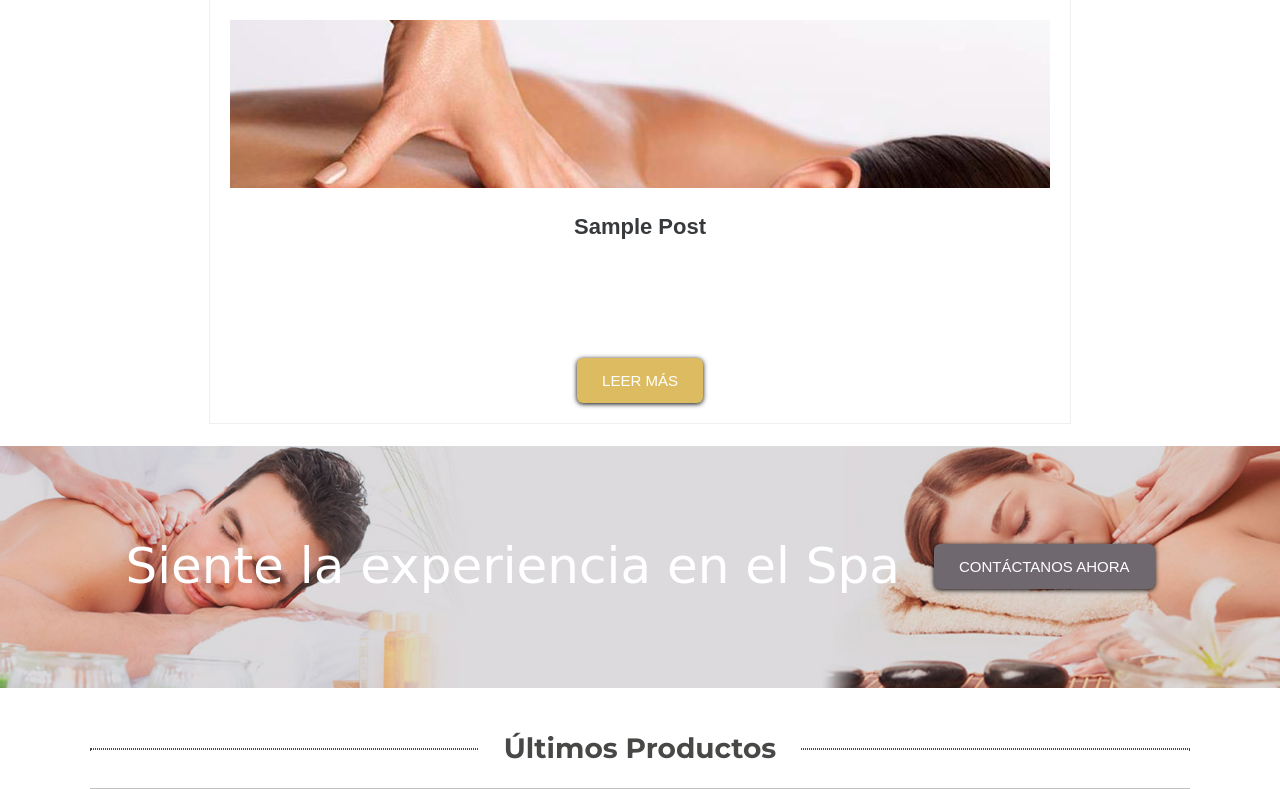
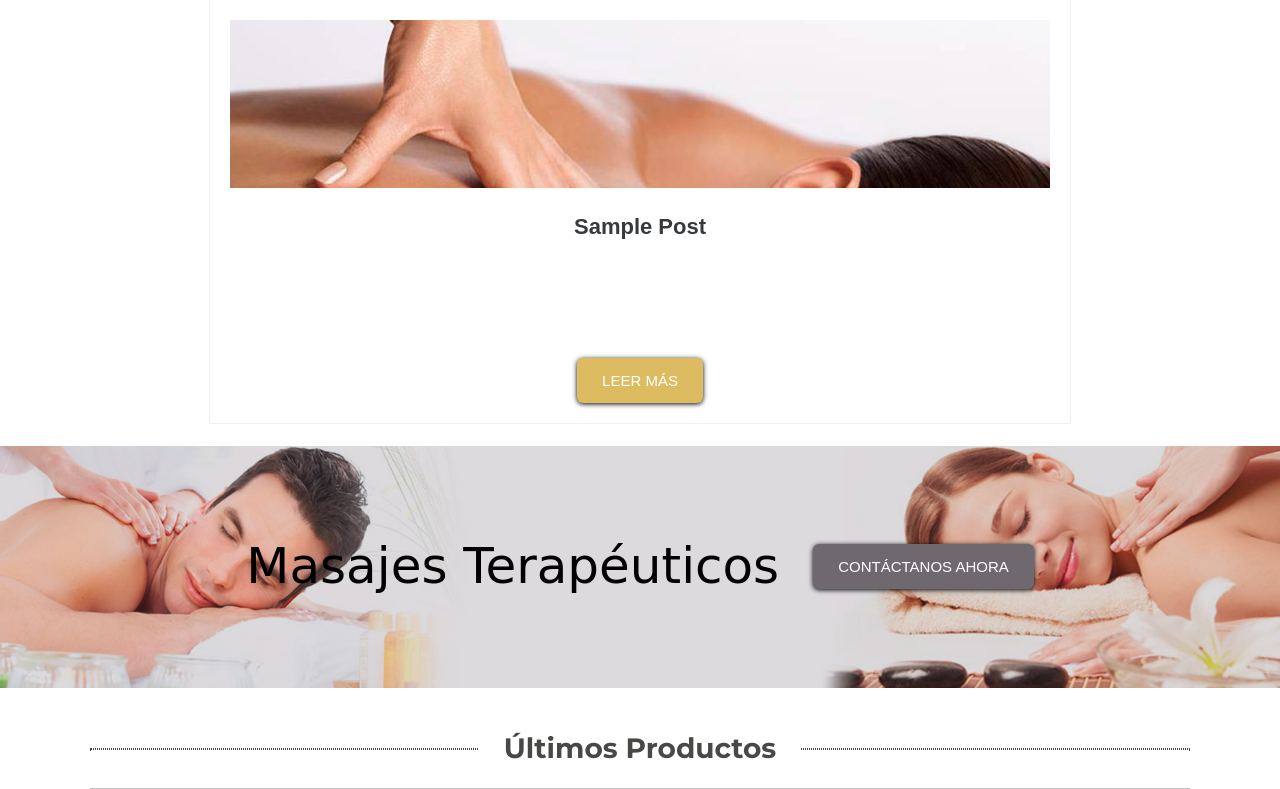
Before and after one commit to JDarkGreen/masajeperu, a WordPress theme: template themes/aqua_custom_theme/index.php in a window 1280 px wide. Shown: the part 484-1273 px from the top of the page. Run offline with PHP 8.4 and a stand-in for WordPress, Linux system fonts and the light colour scheme; the site name, menu and one post (Sample post) are stand-ins, and other content is empty; some libraries are stand-ins or nearby versions; some web fonts are replaced.

Commit message:
actualizacion de banner

```diff
--- a/themes/aqua_custom_theme/assets/styles/source/_common.sass
+++ b/themes/aqua_custom_theme/assets/styles/source/_common.sass
@@ -102,7 +102,7 @@ img.aligncenter, img.alignright, img.alignleft
 		top            : 30px
 		//titulo
 		h2
-			color      : white
+			color      : black
 			font-family: 'Mr De Haviland', cursive
 			font-size  : 50px
 			margin     : 0 34px 0 0
--- a/themes/aqua_custom_theme/partials/section-contact-banner.php
+++ b/themes/aqua_custom_theme/partials/section-contact-banner.php
@@ -14,9 +14,9 @@ $page_contacto_link = !empty($page_contacto) ? get_permalink( $page_contacto->ID
 	<div class="content-text m-x-auto containerFlex containerAlignContent text-xs-center">
 
 		<!-- Titulo -->
-		<h2 class=""> <?= __("Siente la experiencia en el Spa" , LANG ); ?></h2>
+		<h2 class=""> <?= __("Masajes Terapéuticos" , LANG ); ?></h2>
 		<!-- Boton -->
-		<a href="<?= $page_contacto_link; ?>" class="btn-show-more btn-show-more--gray text-uppercase"> Contáctanos ahora </a>
+		<a href="<?= $page_contacto_link; ?>" class="btn-show-more btn-show-more--gray text-uppercase">  Contáctanos ahora  </a>
 
 	</div> <!-- /.content-text -->
 
```
Also changed, not shown: themes/aqua_custom_theme/assets/styles/build/master.css.
